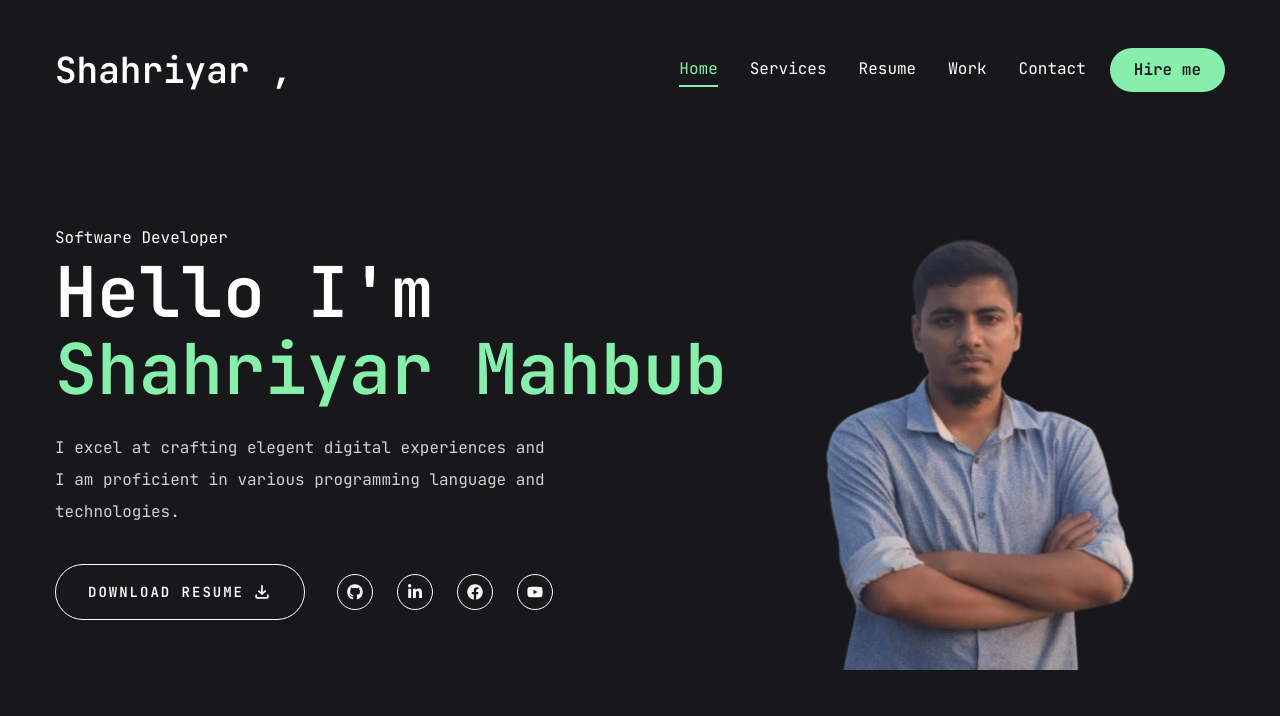
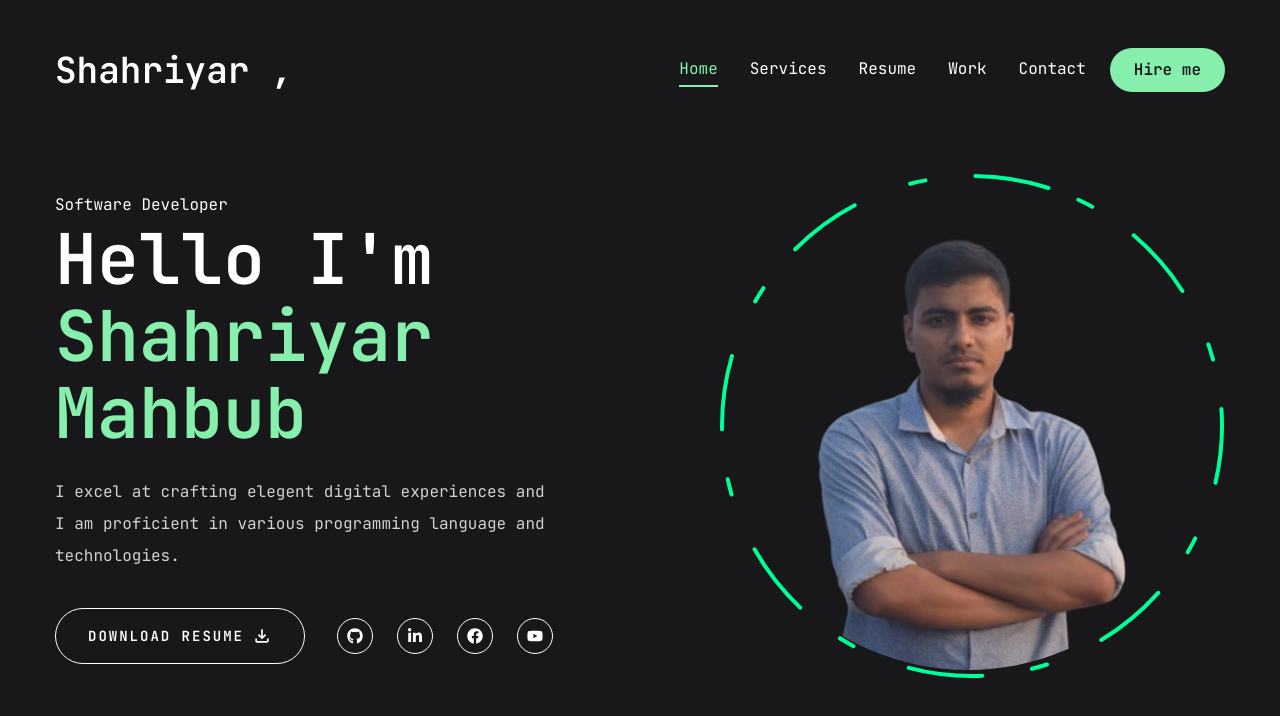
Before and after one commit to Shahriyar001/next-portfolio, a Next.js app: page / in a window 1280 px wide. Shown: the top 716 px of the page. Built offline with nearby package versions, Linux system fonts and the light colour scheme.

Commit message:
complete image section

```diff
--- a/app/page.js
+++ b/app/page.js
@@ -10,7 +10,8 @@ const Home = () => {
     <section className="h-full">
       <div className="container mx-auto h-full">
         <div className="flex flex-col xl:flex-row items-center justify-between xl:pt-8 xl:pb-24">
-          <div className="text-center xl:text-left">
+          {/* text  */}
+          <div className="text-center xl:text-left order-2 xl:order-none">
             <span>Software Developer</span>
             <h1 className="h1 mb-6">
               Hello I'm <br />{" "}
@@ -39,7 +40,7 @@ const Home = () => {
           </div>
           {/* photo */}
           <div>
-            <Photo />
+            <Photo className="order-1 xl:order-none mb-8 xl:mb-0" />
           </div>
         </div>
       </div>
--- a/components/Photo.jsx
+++ b/components/Photo.jsx
@@ -17,7 +17,7 @@ const Photo = () => {
             opacity: 1,
             transition: { delay: 2.4, duration: 0.8, ease: "easeInOut" },
           }}
-          className="w-[298px] h-[298px] xl:w-[498px] xl:h-[498px] mix-blend-lighten"
+          className="w-[298px] h-[298px] xl:w-[498px] xl:h-[498px] rounded-full overflow-hidden mix-blend-lighten absolute"
         >
           <Image
             src="/mee.png"
@@ -28,6 +28,32 @@ const Photo = () => {
             className="object-contain"
           />
         </motion.div>
+        <motion.svg
+          className="w-[300px] xl:w-[506px] h-[300px] xl:h-[508px] "
+          fill="transparent"
+          viewBox="0 0 506 506"
+          xmlns="http://www.w3.org/2000/svg"
+        >
+          <motion.circle
+            cx="253"
+            cy="253"
+            r="250"
+            stroke="#00ff99"
+            strokeWidth="4"
+            strokeLinecap="round"
+            strokeLinejoin="round"
+            initial={{ strokeDasharray: "24 10 0 0" }}
+            animate={{
+              strokeDasharray: ["15 120 25 25", "16 25 92 72", "4 250 22 22"],
+              rotate: [250, 360],
+            }}
+            transition={{
+              duration: 20,
+              repeat: Infinity,
+              repeatType: "reverse",
+            }}
+          />
+        </motion.svg>
       </motion.div>
     </div>
   );
```
